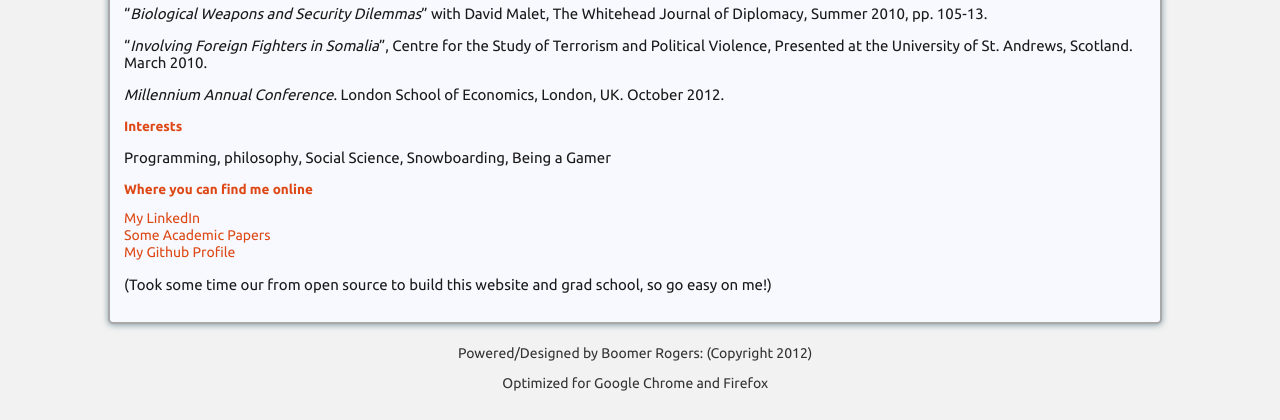
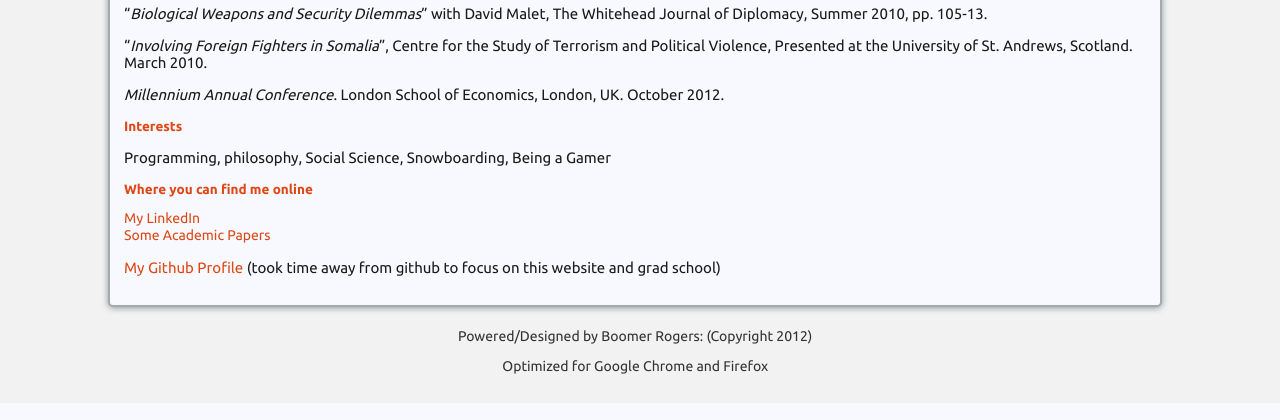
Before and after one commit to herman-rogers/boomerweb, a Django app: page /resume/ in a window 1280 px wide. Shown: the part 1251-1671 px from the top of the page. Run offline with Django 3.2, Linux system fonts and the light colour scheme; some libraries are stand-ins or nearby versions.

Commit message:
Text edits

```diff
--- a/TheoryWeb/files/templates/resume.html
+++ b/TheoryWeb/files/templates/resume.html
@@ -75,8 +75,7 @@
     <h3>Where you can find me online</h3>
     <li><a href="http://uk.linkedin.com/pub/herman-rogers/32/13a/765/">My LinkedIn</a></li>
     <li><a href="http://aber.academia.edu/HermanRogers">Some Academic Papers</a></li>
-    <li><a href="http://github.com/herman-rogers">My Github Profile</a></li>
-    <p>(Took some time our from open source to build this website and grad school, so go easy on me!)</p>
+    <li><p><a href="http://github.com/herman-rogers">My Github Profile</a> (took time away from github to focus on this website and grad school)</li>
 </div>
 
 <!--This is the Footer at the Bottom-->
```
